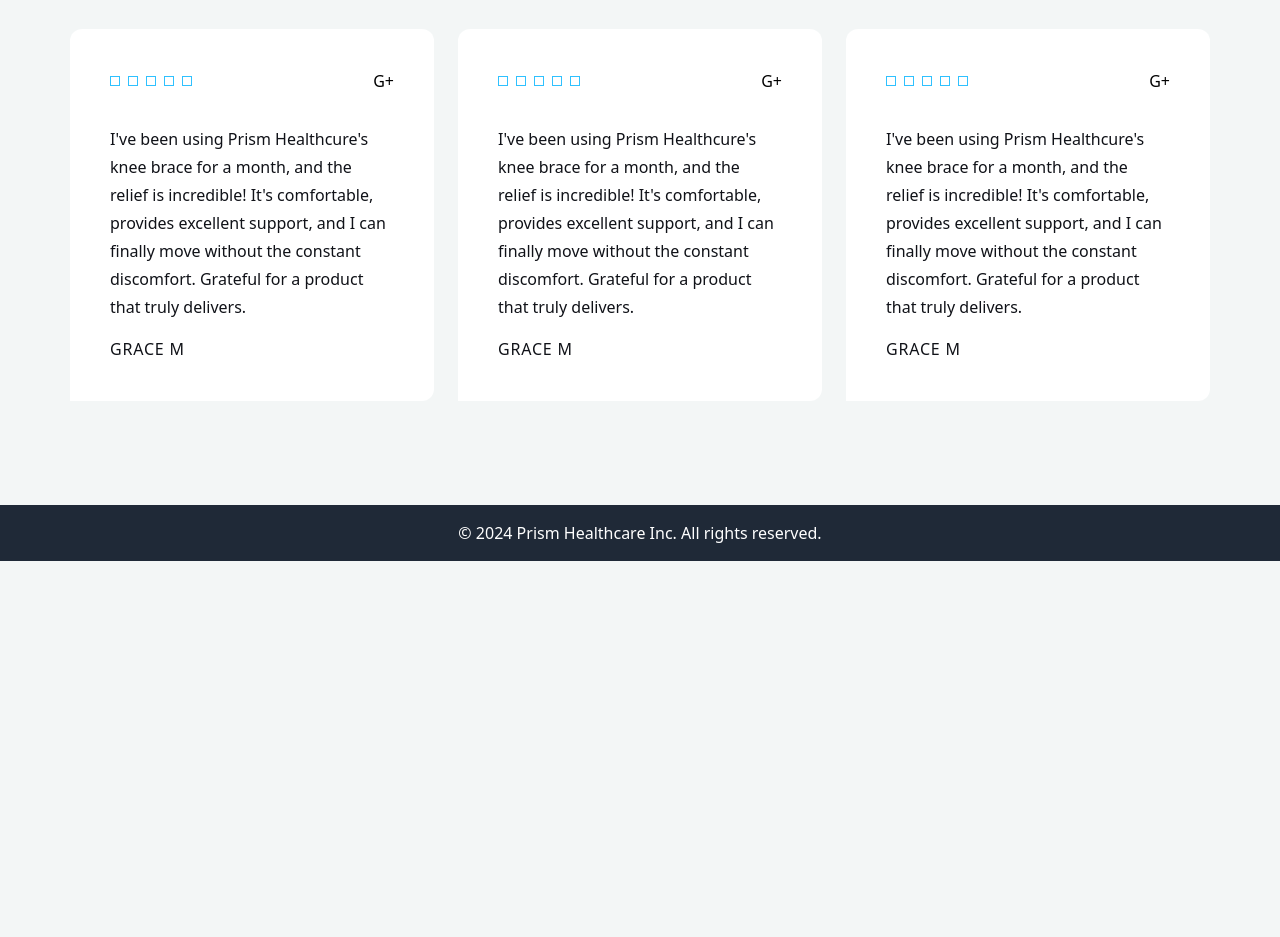
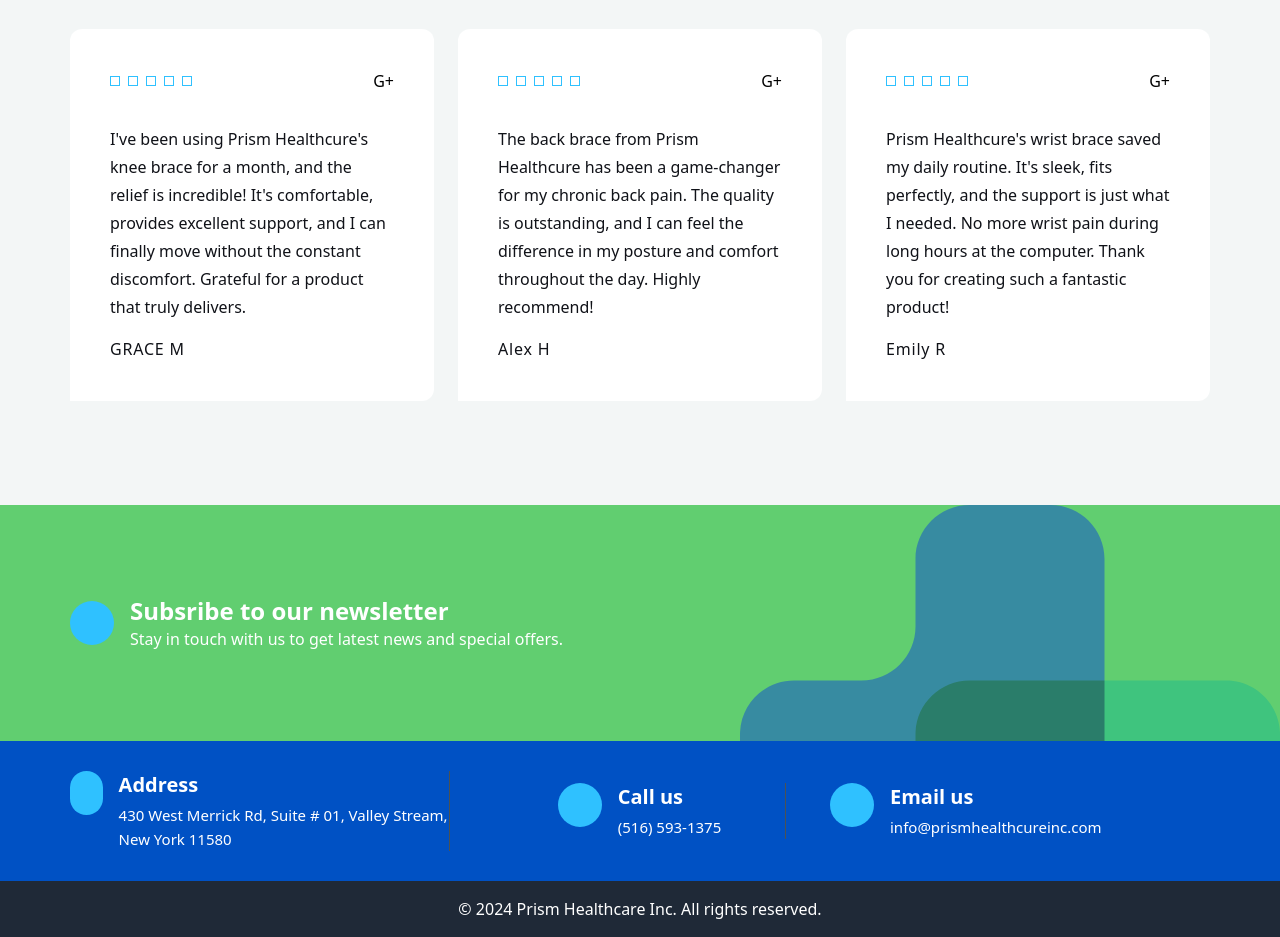
Before and after one commit to SACodeCrafts/prismHealthCure, a React (Create React App) app: page / in a window 1280 px wide. Shown: the part 5620-6557 px from the top of the page. Before the commit the page ends 6181 px from the top, so only its background shows below. Built offline with nearby package versions, Linux system fonts and the light colour scheme.

Commit message:
subscribe section

```diff
--- a/src/App.js
+++ b/src/App.js
@@ -10,6 +10,8 @@
 import ContactUs from './components/home/ContactUs';
 import ContactUsInfo from './components/home/ContactUsInfo';
 import Testimonial from './components/home/Testimonial';
+import SuscribeSection from './components/home/SuscribeSection';
+import Address from './components/home/Address';
 
 function App() {
   return (
@@ -23,6 +25,8 @@
         <ContactUs />
         <ContactUsInfo />
         <Testimonial />
+        <SuscribeSection />
+        <Address />
       </main>
       <Footer />
     </div>
--- /dev/null
+++ b/src/components/home/Address.jsx
@@ -0,0 +1,53 @@
+import React from 'react'
+
+const Address = () => {
+    return (
+        <div className='relative overflow-hidden bg-[#0051c4]'>
+            <div className='flex  md:flex-row max-w-[1140px] justify-between  m-auto items-center py-[30px]   '>
+
+                <div className='max-w-[380px] flex gap-4 border-r border-font-secandary-color'>
+
+                    <span className='bg-primary w-11 h-11 rounded-full block'></span>
+                    <div className='flex flex-col gap-1'>
+
+                        <p className='text-white font-bold text-xl '>Address
+                        </p>
+                        <p className='text-[15px] text-white leading-6'>430 West Merrick Rd, Suite # 01, Valley Stream, New York  11580
+                        </p>
+
+                    </div>
+                </div>
+
+                <div className='max-w-[380px] flex gap-4 border-r px-16 border-font-secandary-color'>
+
+                    <span className='bg-primary w-11 h-11 rounded-full block'></span>
+                    <div className='flex flex-col gap-1'>
+
+                        <p className='text-white font-bold text-xl '>Call us
+
+                        </p>
+                        <p className='text-[15px] text-white leading-6'>(516) 593-1375
+                        </p>
+
+                    </div>
+                </div>
+                <div className='max-w-[380px] w-full flex gap-4 '>
+
+                    <span className='bg-primary w-11 h-11 rounded-full block'></span>
+                    <div className='flex flex-col gap-1'>
+
+                        <p className='text-white font-bold text-xl '>Email us
+
+                        </p>
+                        <p className='text-[15px] text-white leading-6'>info@prismhealthcureinc.com
+                        </p>
+
+                    </div>
+                </div>
+
+            </div>
+        </div>
+    )
+}
+
+export default Address
--- /dev/null
+++ b/src/components/home/SuscribeSection.jsx
@@ -0,0 +1,25 @@
+import React from 'react'
+import bgLogo from "../../assets/svgs/diagnostic-lab-logo-symbol.svg"
+const SuscribeSection = () => {
+    return (
+        <div className='relative overflow-hidden bg-[#61ce70]'>
+            <div className='w-full bg-[#61ce70] opacity-40  absolute left-0 top-0 h-full z-10'></div>
+            <img src={bgLogo} className='absolute right-0  w-[540px] ' alt='bgLogo' />
+            <div className='flex  md:flex-row max-w-[1140px]  m-auto items-center py-[90px] relative z-20 gap-4 '>
+
+                <span className='bg-primary w-11 h-11 rounded-full block'></span>
+                <div className='flex flex-col '>
+
+                    <p className='text-white font-bold text-2xl'>Subsribe to our newsletter
+                    </p>
+                    <p className='text-base text-white'>Stay in touch with us to get latest news and special offers.
+                    </p>
+
+                </div>
+
+            </div>
+        </div>
+    )
+}
+
+export default SuscribeSection
--- a/src/components/home/Testimonial.jsx
+++ b/src/components/home/Testimonial.jsx
@@ -35,13 +35,15 @@
                     <span>G+</span>
                 </div>
                 <p className='text-wrap text-base text-font-primary-color font-medium mb-4 leading-7 '>
-                    I've been using Prism Healthcure's knee brace for a month, and the relief is incredible! It's comfortable, provides excellent support, and I can finally move without the constant discomfort. Grateful for a product that truly delivers.
+                    The back brace from Prism Healthcure has been a game-changer for my chronic back pain. The quality is outstanding, and I can feel the difference in my posture and comfort throughout the day. Highly recommend!
+
 
                 </p>
-                <p className='text-base text-font-primary-color font-medium tracking-wider'>GRACE M</p>
+                <p className='text-base text-font-primary-color font-medium tracking-wider'>Alex H
+                </p>
 
             </div>
-            <div className='p-10 bg-white flex flex-col max-w-[364px] rounded-tr-xl rounded-tl-xl rounded-br-xl' >
+            <div className='p-10 bg-white flex flex-col justify-between max-w-[364px] rounded-tr-xl rounded-tl-xl rounded-br-xl' >
                 <div className='flex justify-between items-center w-full mb-8'>
                     <div className='flex space-x-2'>
                         <div class="border border-primary h-[10px] w-[10px] "></div>
@@ -54,10 +56,13 @@
                     <span>G+</span>
                 </div>
                 <p className='text-wrap text-base text-font-primary-color font-medium mb-4 leading-7 '>
-                    I've been using Prism Healthcure's knee brace for a month, and the relief is incredible! It's comfortable, provides excellent support, and I can finally move without the constant discomfort. Grateful for a product that truly delivers.
+                    Prism Healthcure's wrist brace saved my daily routine. It's sleek, fits perfectly, and the support is just what I needed. No more wrist pain during long hours at the computer. Thank you for creating such a fantastic product!
+
 
                 </p>
-                <p className='text-base text-font-primary-color font-medium tracking-wider'>GRACE M</p>
+                <p className='text-base text-font-primary-color font-medium tracking-wider'>Emily R
+
+                </p>
 
             </div>
         </div>
```
Also changed, not shown: src/assets/svgs/diagnostic-lab-logo-symbol.svg (added).
